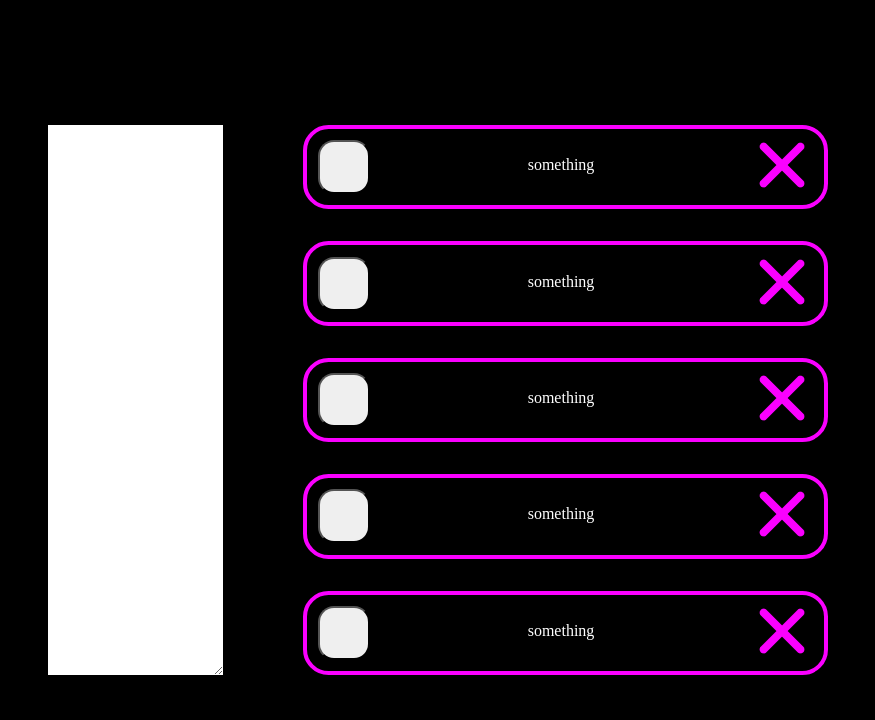
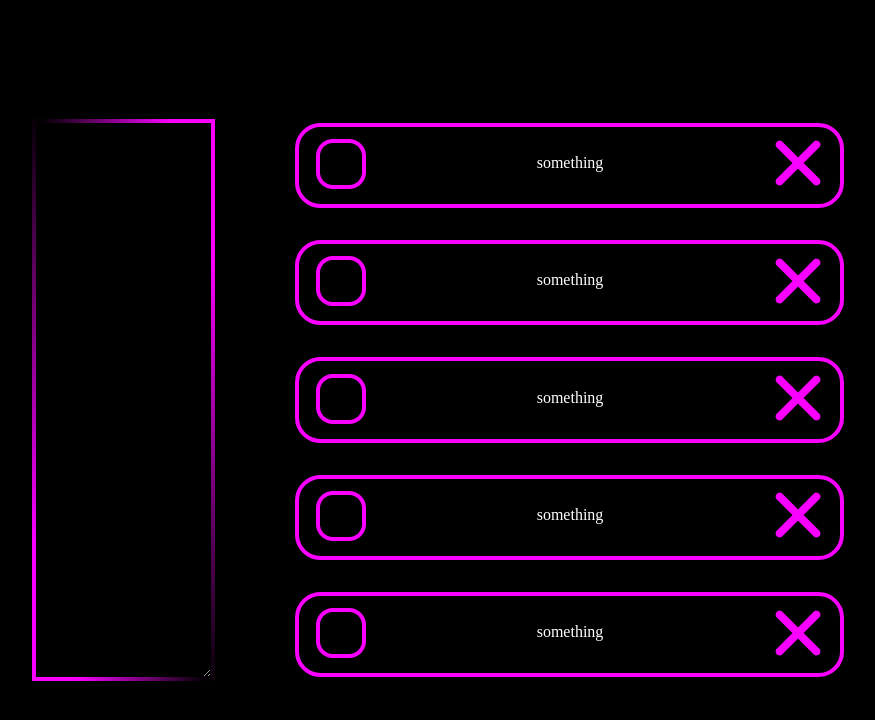
Before and after one commit to ZeSved/ToDo-app, a React (Vite) app: page / in a window 1280 px wide. Shown: the top 720 px of the page, without its empty margins (202-1077 px from the left). Built offline with nearby package versions, Linux system fonts and the light colour scheme.

Commit message:
design updates, stearted checked feature

```diff
--- a/src/App.tsx
+++ b/src/App.tsx
@@ -1,38 +1,40 @@
+import { useState } from 'react'
 import './App.css'
 import Mainapp, { itemsType } from './components/Mainapp'
 
 function App() {
+	const [checked, setChecked] = useState(false)
+
 	const items: itemsType[] = [
 		{
 			content: 'something',
 			deleteBtn: () => {},
-			checked: () => {},
 		},
 		{
 			content: 'something',
 			deleteBtn: () => {},
-			checked: () => {},
 		},
 		{
 			content: 'something',
 			deleteBtn: () => {},
-			checked: () => {},
 		},
 		{
 			content: 'something',
 			deleteBtn: () => {},
-			checked: () => {},
 		},
 		{
 			content: 'something',
 			deleteBtn: () => {},
-			checked: () => {},
 		},
 	]
 
 	return (
 		<div className='wrapper'>
-			<Mainapp items={items} />
+			<Mainapp
+				items={items}
+				setChecked={setChecked}
+				checked={checked}
+			/>
 		</div>
 	)
 }
--- a/src/components/Mainapp.tsx
+++ b/src/components/Mainapp.tsx
@@ -1,7 +1,13 @@
 import styles from './styles/Mainapp.module.css'
-import image from '../images/_delete_ symbol.png'
+import delete_image from '../images/_delete_ symbol.png'
+import unchecked_image from '../images/_unchecked_ symbol.png'
+import checked_image from '../images/_checked_ symbol.png'
 
-export default function Mainapp({ items }: itemsInterface) {
+export default function Mainapp({ items, setChecked, checked }: itemsInterface) {
+	function checkedBtn() {
+		checked ? setChecked(false) : setChecked(true)
+	}
+
 	return (
 		<div className={styles.main}>
 			<textarea className={styles.itemInput} />
@@ -12,14 +18,19 @@ export default function Mainapp({ items }: itemsInterface) {
 						key={i}>
 						<button
 							className={styles.checkBtn}
-							onClick={item.checked}></button>
+							onClick={checkedBtn}>
+							<img
+								src={checked ? checked_image : unchecked_image}
+								alt=''
+							/>
+						</button>
 						<p className={styles.itemContent}>{item.content}</p>
 
 						<button
 							className={styles.deleteBtn}
 							onClick={item.deleteBtn}>
 							<img
-								src={image}
+								src={delete_image}
 								alt=''
 							/>
 						</button>
@@ -32,10 +43,11 @@ export default function Mainapp({ items }: itemsInterface) {
 
 interface itemsInterface {
 	items: itemsType[]
+	checked: boolean
+	setChecked: React.Dispatch<React.SetStateAction<boolean>>
 }
 
 export type itemsType = {
 	content: string
 	deleteBtn: () => void
-	checked: () => void
 }
--- a/src/components/styles/Mainapp.module.css
+++ b/src/components/styles/Mainapp.module.css
@@ -1,6 +1,8 @@
 .checkBtn {
-  padding: 1.5rem;
   border-radius: 1rem;
+  background-color: transparent;
+  border: none;
+  outline: none;
 }
 
 .itemContent {
@@ -18,10 +20,23 @@
 }
 
 .itemInput {
+  background: transparent;
   height: 100%;
   display: block;
   padding: 0;
-  border: none;
+  outline: none;
+  color: white;
+
+  border-image: linear-gradient(73deg, rgba(250, 0, 255, 1) 12%, rgb(0, 0, 0) 50%, rgba(250, 0, 255, 1) 88%);
+  border-image-slice: 1;
+  border-width: 4px;
+}
+
+.itemInput:focus,
+.itemInput:hover {
+  border-image: linear-gradient(73deg, rgba(250, 0, 255, 1) 12%, rgba(0, 104, 255, 1) 50%, rgba(250, 0, 255, 1) 88%);
+  border-image-slice: 1;
+  border-width: 4px;
 }
 
 .container {
```
Also changed, not shown: src/images/_checked_ symbol.png (added), src/images/_unchecked_ symbol.png (added).
